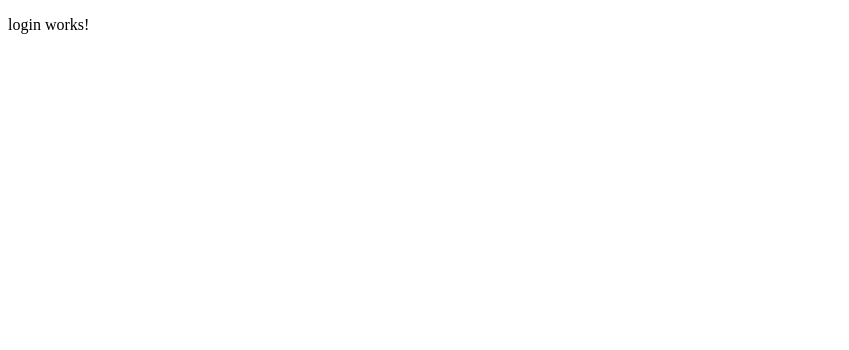
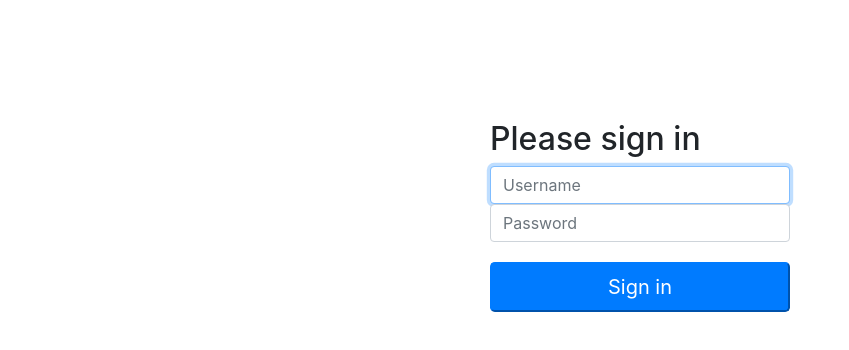
Before and after one commit to davidgor/taskManager, an Angular app: page / in a window 1280 px wide. Shown: the top 350 px of the page, without its empty margins (0-849 px from the left). Built offline with nearby package versions, Linux system fonts and the light colour scheme.

Commit message:
Create login page

```diff
--- a/angular.json
+++ b/angular.json
@@ -23,7 +23,8 @@
               "src/assets"
             ],
             "styles": [
-              "src/styles.css"
+              "src/styles.css",
+              "node_modules/bootstrap/dist/css/bootstrap.min.css"
             ],
             "scripts": []
           },
--- a/package.json
+++ b/package.json
@@ -19,6 +19,8 @@
     "@angular/platform-browser": "~7.1.0",
     "@angular/platform-browser-dynamic": "~7.1.0",
     "@angular/router": "~7.1.0",
+    "@ng-bootstrap/ng-bootstrap": "^4.0.0",
+    "bootstrap": "^4.1.3",
     "core-js": "^2.5.4",
     "rxjs": "~6.3.3",
     "tslib": "^1.9.0",
--- a/src/app/app.component.ts
+++ b/src/app/app.component.ts
@@ -7,4 +7,5 @@ import { Component } from '@angular/core';
 })
 export class AppComponent {
   title = 'Task Manager';
+  closed = false;
 }
--- a/src/app/app.module.ts
+++ b/src/app/app.module.ts
@@ -1,5 +1,6 @@
 import { BrowserModule } from '@angular/platform-browser';
 import { NgModule } from '@angular/core';
+import { NgbModule } from '@ng-bootstrap/ng-bootstrap';
 
 import { AppRoutingModule } from './app-routing.module';
 import { AppComponent } from './app.component';
@@ -8,6 +9,7 @@ import { ManagerComponent } from './manager/manager.component';
 import { UsersComponent } from './users/users.component';
 import { ProcessesComponent } from './processes/processes.component';
 import { StatusComponent } from './status/status.component';
+import { HttpClientModule } from '@angular/common/http';
 
 @NgModule({
   declarations: [
@@ -19,6 +21,8 @@ import { StatusComponent } from './status/status.component';
     StatusComponent
   ],
   imports: [
+    HttpClientModule,
+    NgbModule,
     BrowserModule,
     AppRoutingModule
   ],
--- a/src/app/login/login.component.css
+++ b/src/app/login/login.component.css
@@ -0,0 +1,11 @@
+
+.form-signin {
+    margin: auto;
+    width: 20%;
+    min-width: 300px;
+    margin-top: 120px;
+}
+
+.btn-login {
+    margin-top: 20px;
+}
--- a/src/app/login/login.component.html
+++ b/src/app/login/login.component.html
@@ -1,3 +1,8 @@
-<p>
-  login works!
-</p>
+<ngb-alert *ngIf="error" type="danger" (close)="error=false">Cannot communicate with backend!</ngb-alert>
+
+<form class="form-signin" onsubmit="return false;">
+  <h2>Please sign in</h2>
+  <input [value]="loginData.userName" type="text" id="inputUser" class="form-control" placeholder="Username" required="" autofocus="">
+  <input [value]="loginData.passwd" type="password" id="inputPassword" class="form-control" placeholder="Password" required="">
+  <button class="btn-lg btn-primary btn-block btn-login" type="submit" (click)="login()" >Sign in</button>
+</form>
--- a/src/app/login/login.component.ts
+++ b/src/app/login/login.component.ts
@@ -1,4 +1,6 @@
 import { Component, OnInit } from '@angular/core';
+import { HttpClient, HttpHeaders, HttpErrorResponse } from '@angular/common/http';
+import { Observable } from 'rxjs';
 
 @Component({
   selector: 'app-login',
@@ -7,9 +9,35 @@ import { Component, OnInit } from '@angular/core';
 })
 export class LoginComponent implements OnInit {
 
-  constructor() { }
+  loginData: {userName: String, passwd: String} =
+    {userName: '', passwd: ''};
+  error = false;
+
+  httpObs: Observable<any>;
+
+  constructor(private http: HttpClient) { }
 
   ngOnInit() {
+    this.httpObs = this.http.post(
+    'api.datwuffy.com/login.php',
+    JSON.stringify(this.loginData),
+    {headers: new HttpHeaders().set('Content-Type', 'application/json')}
+    );
+
+
+  }
+
+  login() {
+    this.httpObs.subscribe(
+      (data) => {
+
+      },
+      (err: HttpErrorResponse) => {
+        console.log(err);
+        this.error = true;
+      }
+    );
+    return false;
   }
 
 }
```
Also changed, not shown: 1 other file (tests, documents, lock files or other folders).
